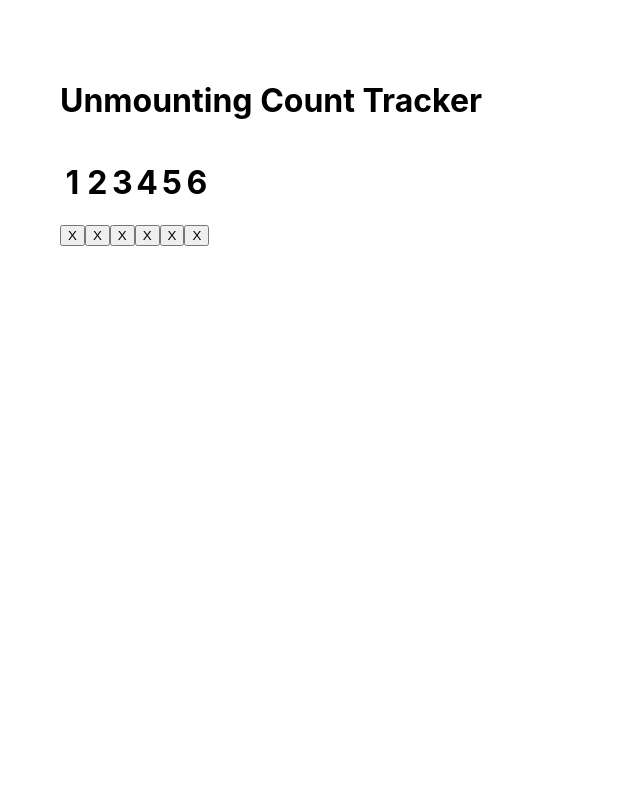
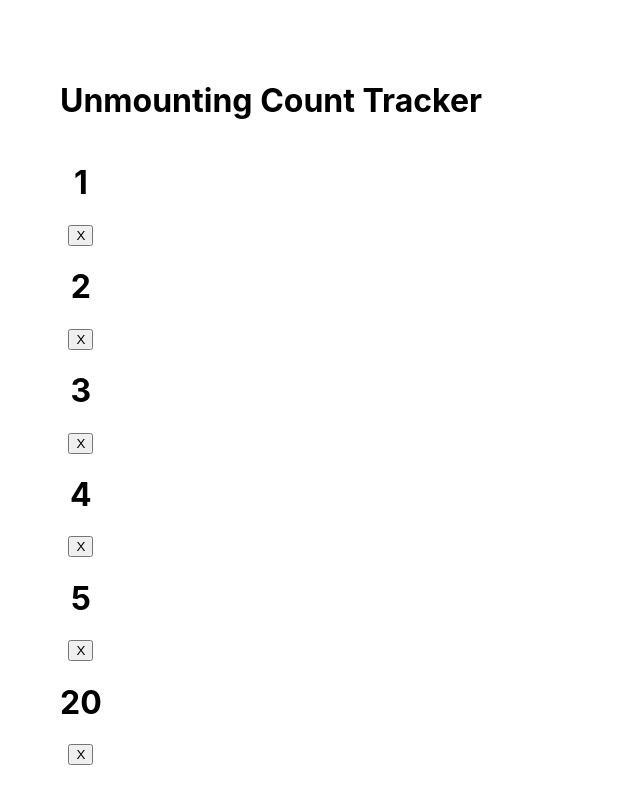
Before and after one commit to Taron5588/Count-tracker, a React (Create React App) app: page / in a window 1280 px wide. Shown: the top 804 px of the page, without its empty margins (0-640 px from the left). Built offline with nearby package versions, Linux system fonts and the light colour scheme.

Commit message:
feat: create a new component 'Card' and invoke it in 'App'

```diff
--- a/src/App.css
+++ b/src/App.css
@@ -3,9 +3,10 @@ body {
   padding: 30px;
   margin: 30px;
   text-align: start;
+  justify-content: space-between;
 }
 .App {
   display: flex;
   text-align: center;
-
+  justify-content: space-between;
 }
--- a/src/App.jsx
+++ b/src/App.jsx
@@ -1,19 +1,14 @@
 import React, { useState } from "react";
 import "./App.css"
+import Card from "./components/card.jsx"
 
 export default function App() {
 
- const array = [1,2,3,4,5,6]
-
+  const limit = 20
 
   return (
     <div className="App">
-        {array.map((item, idx) => {
-          return <div key={idx}>
-            <h1>{item}</h1>
-            <button>X</button>
-            </div>
-        })}
+      <Card value={limit}/>
     </div>
   )
 }
--- /dev/null
+++ b/src/components/card.jsx
@@ -0,0 +1,20 @@
+
+function Card({value}) {
+
+
+    const array = [1,2,3,4,5]
+    array[5] = value
+
+    return(
+        <div>
+            {array.map((item, idx) => {
+                return <div key={idx}>
+                    <h1>{item}</h1>
+                    <p><button>X</button></p>
+                </div>
+            })}
+        </div>
+    )
+}
+
+export default Card
```
